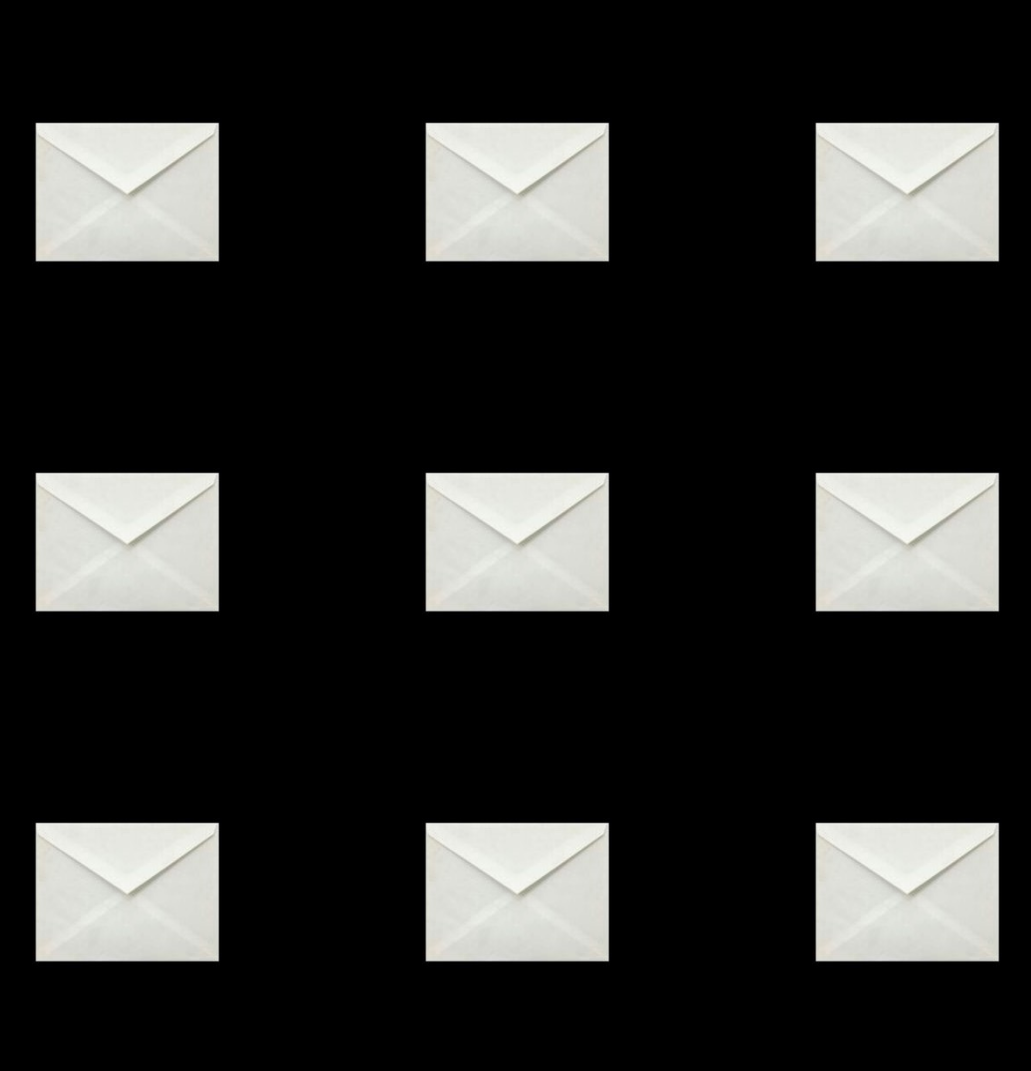
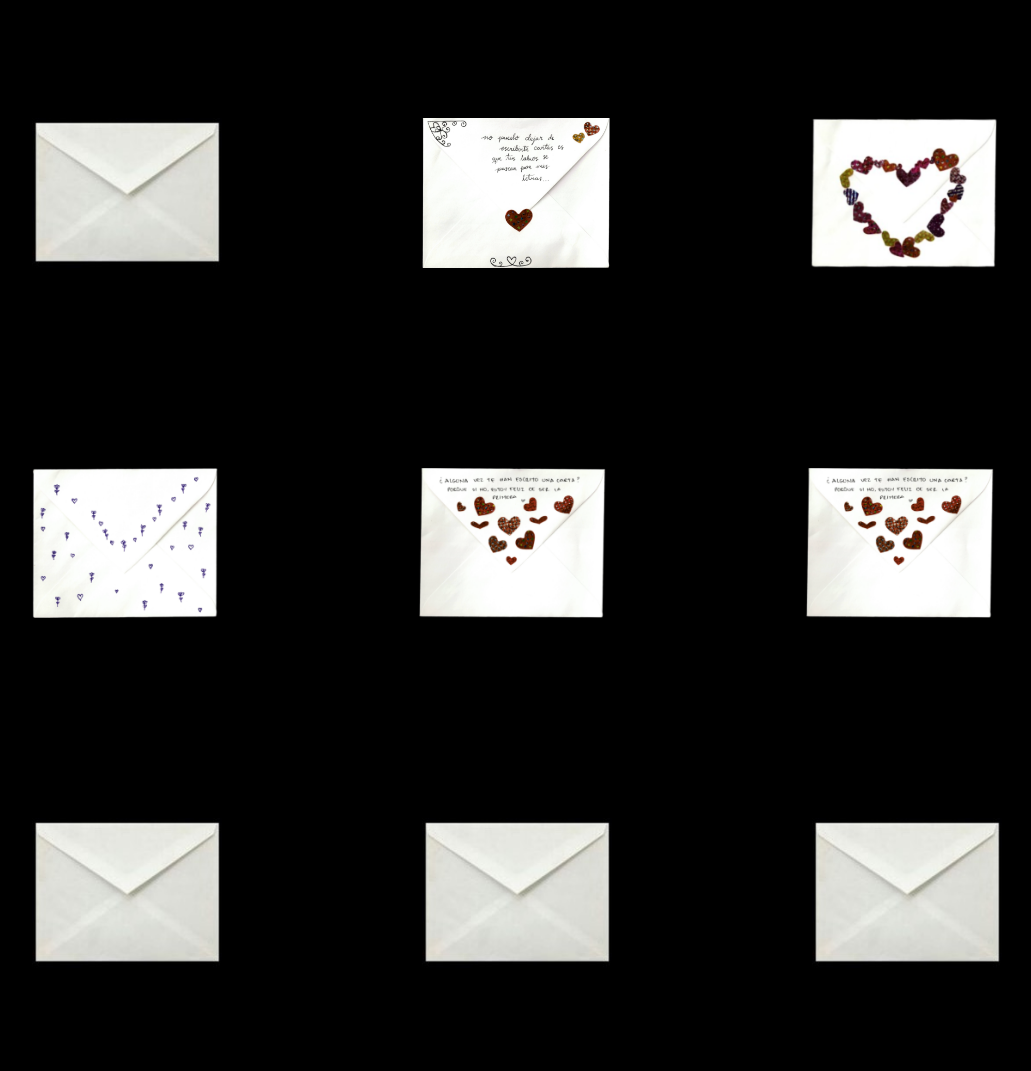
Before and after one commit to Paulina1273/ACTOS-DE-AMOR, a plain HTML site: page index.html in a window 1280 px wide. Shown: the top 1071 px of the page, without its empty margins (221-1252 px from the left). Drawn offline with Linux system fonts and the light colour scheme.

Commit message:
Add files via upload

```diff
--- a/index.html
+++ b/index.html
@@ -81,13 +81,13 @@
   <div class="image-container">
     <div class="image-row">
       <img src="imagen1.jpg" onclick="showRandomMedia()" alt="Imagen 1">
-      <img src="imagen1.jpg" onclick="showRandomMedia()" alt="Imagen 2">
-      <img src="imagen1.jpg" onclick="showRandomMedia()" alt="Imagen 3">
+      <img src="imagen2.png" onclick="showRandomMedia()" alt="Imagen 2">
+      <img src="imagen3.png" onclick="showRandomMedia()" alt="Imagen 3">
     </div>
     <div class="image-row">
-      <img src="imagen1.jpg" onclick="showRandomMedia()" alt="Imagen 4">
-      <img src="imagen1.jpg" onclick="showRandomMedia()" alt="Imagen 5">
-      <img src="imagen1.jpg" onclick="showRandomMedia()" alt="Imagen 6">
+      <img src="imagen4.png" onclick="showRandomMedia()" alt="Imagen 4">
+      <img src="imagen5.png" onclick="showRandomMedia()" alt="Imagen 5">
+      <img src="imagen5.png" onclick="showRandomMedia()" alt="Imagen 6">
     </div>
     <div class="image-row">
       <img src="imagen1.jpg" onclick="showRandomMedia()" alt="Imagen 7">
```
Also changed, not shown: foto14.jpg (added), foto8.jpg, imagen2.png (added), imagen3.png (added), imagen4.png (added), imagen5.png (added), imagen6.png (added).
